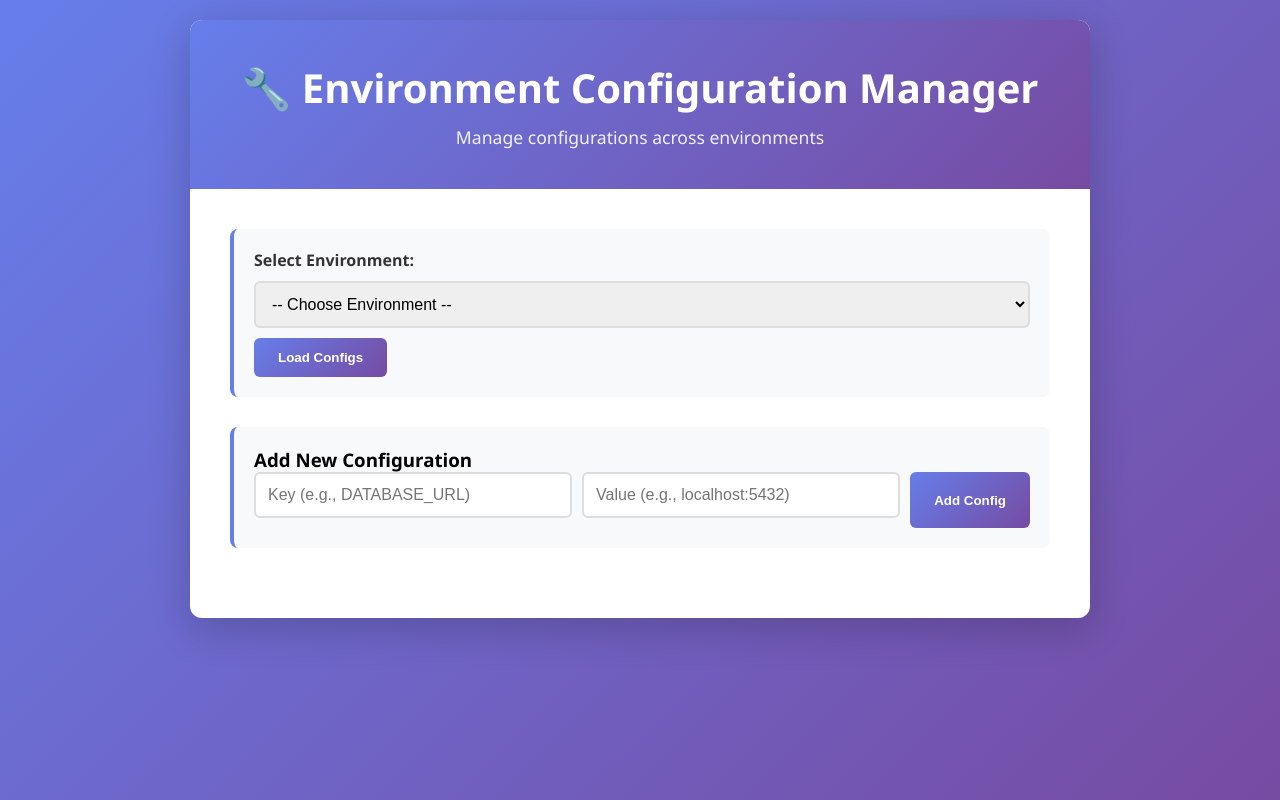
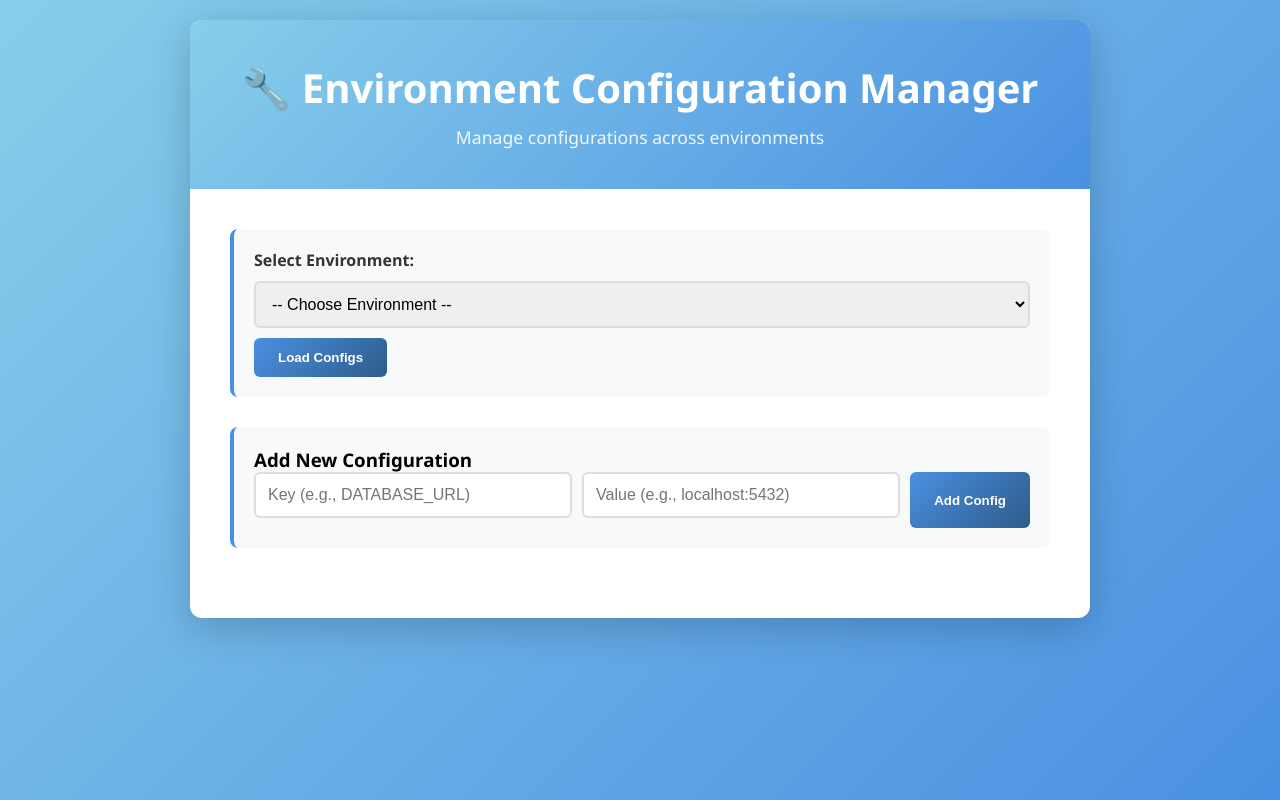
Before and after one commit to kavithaponkala/environment-config-manager, a website: page frontend/index.html in a window 1280 px wide. Drawn offline with Linux system fonts and the light colour scheme.

Commit message:
Change theme from purple to sky blue

```diff
--- a/frontend/style.css
+++ b/frontend/style.css
@@ -6,7 +6,7 @@
 
 body {
   font-family: 'Segoe UI', Tahoma, Geneva, Verdana, sans-serif;
-  background: linear-gradient(135deg, #667eea 0%, #764ba2 100%);
+  background: linear-gradient(135deg, #87CEEB 0%, #4A90E2 100%);
   min-height: 100vh;
   padding: 20px;
 }
@@ -21,7 +21,7 @@ body {
 }
 
 header {
-  background: linear-gradient(135deg, #667eea 0%, #764ba2 100%);
+  background: linear-gradient(135deg, #87CEEB 0%, #4A90E2 100%);
   color: white;
   padding: 40px 20px;
   text-align: center;
@@ -46,7 +46,7 @@ section {
   padding: 20px;
   background: #f8f9fa;
   border-radius: 8px;
-  border-left: 4px solid #667eea;
+  border-left: 4px solid #4A90E2;
 }
 
 label {
@@ -68,7 +68,7 @@ select, input {
 
 select:focus, input:focus {
   outline: none;
-  border-color: #667eea;
+  border-color: #4A90E2;
 }
 
 .form-group {
@@ -79,7 +79,7 @@ select:focus, input:focus {
 
 button {
   padding: 12px 24px;
-  background: linear-gradient(135deg, #667eea 0%, #764ba2 100%);
+  background: linear-gradient(135deg, #4A90E2 0%, #2E5C8A 100%);
   color: white;
   border: none;
   border-radius: 6px;
@@ -90,7 +90,7 @@ button {
 
 button:hover {
   transform: translateY(-2px);
-  box-shadow: 0 5px 15px rgba(102, 126, 234, 0.4);
+  box-shadow: 0 5px 15px rgba(74, 144, 226, 0.4);
 }
 
 button:active {
@@ -115,7 +115,7 @@ button:active {
 
 .config-key {
   font-weight: 600;
-  color: #667eea;
+  color: #4A90E2;
 }
 
 .config-value {
```
